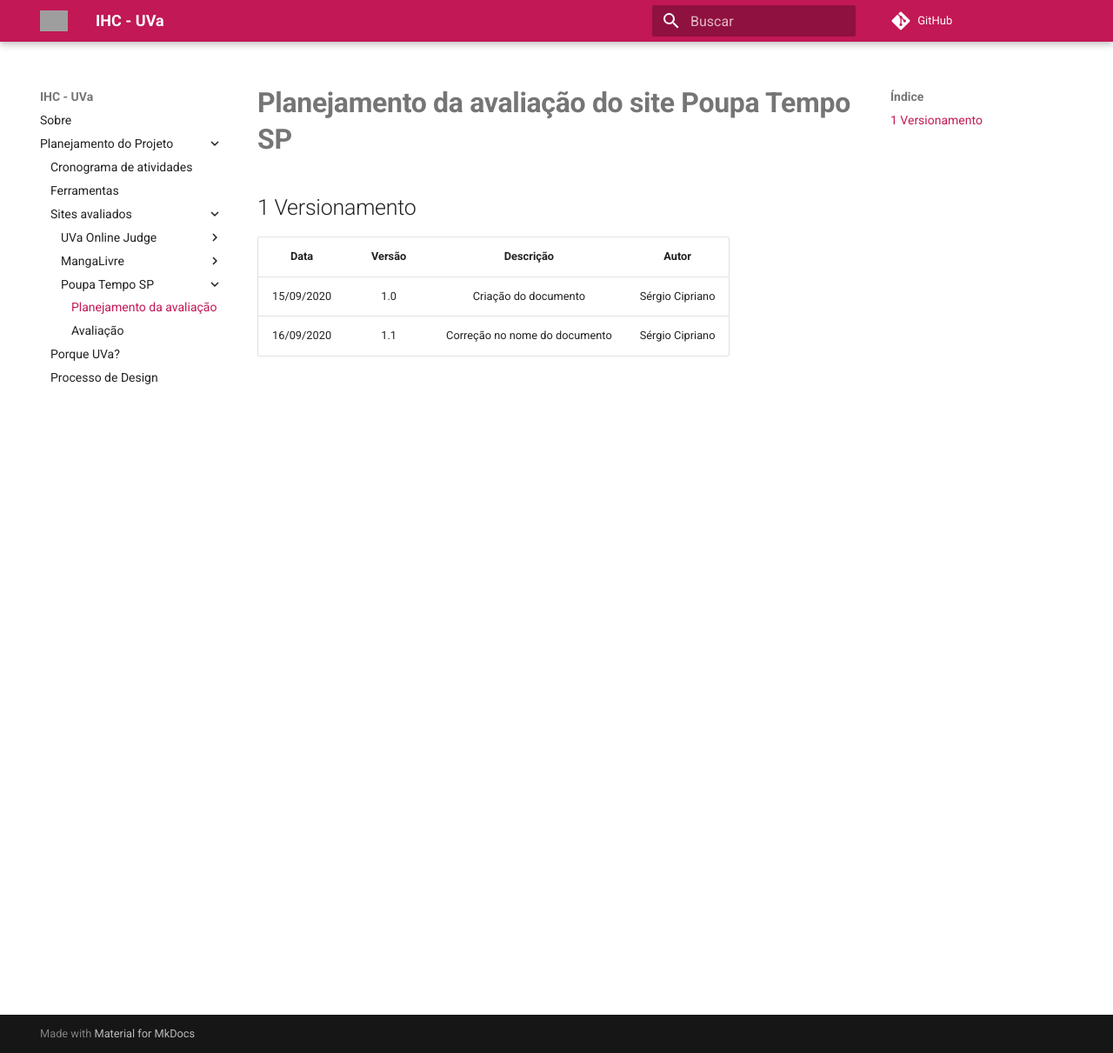
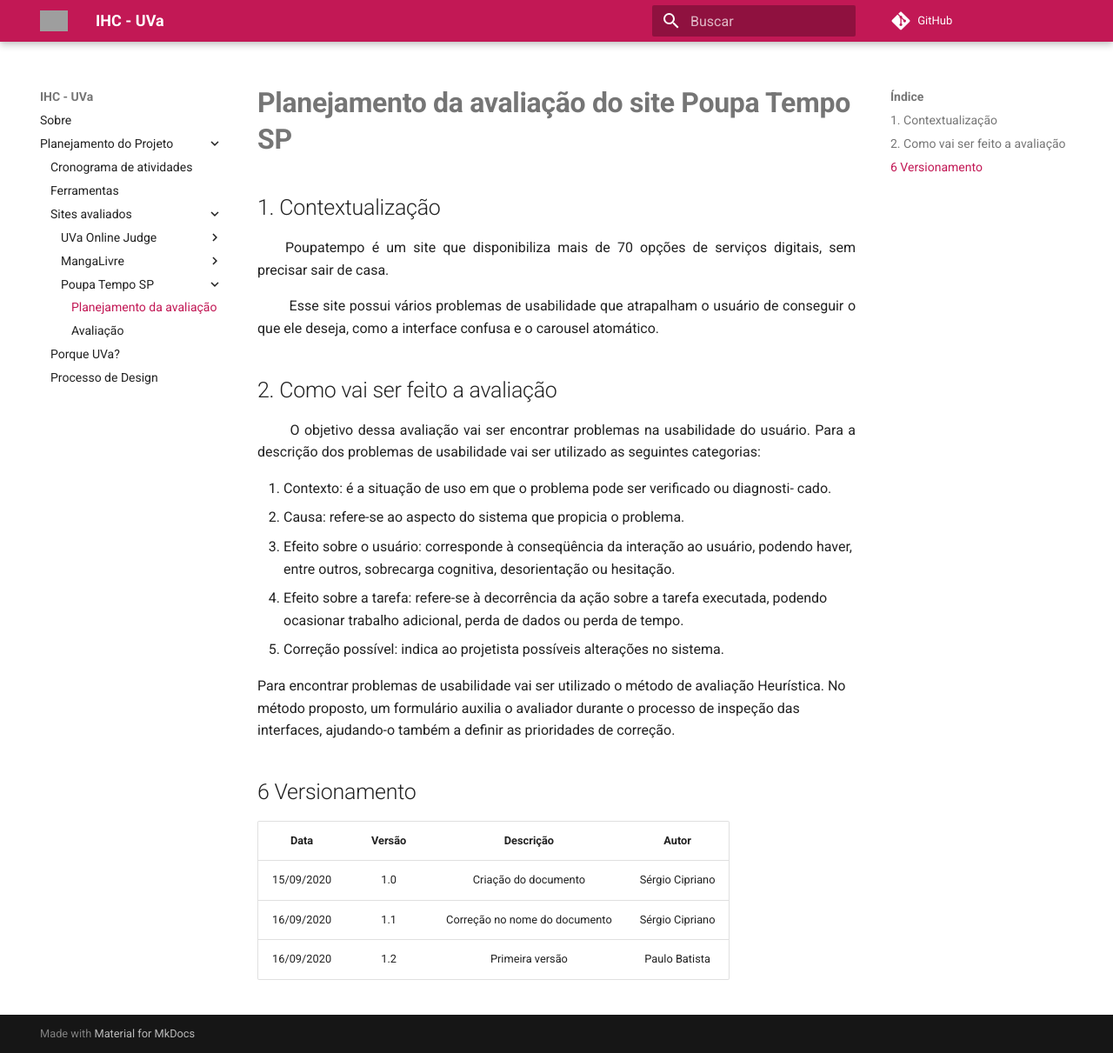
Before and after one commit to WashingtonBispo/2020.1-UVaJudge, an MkDocs documentation site: the page built from docs/planejamentos_individuais/planejamento_poupatemposp.md, in a window 1280 px wide and 1211 px high. Shown: the whole window at 87% size. Built offline with MkDocs 1.6.1 and Material for MkDocs 9.7.7, drawn with Linux system fonts in a browser that asks for light colours; comment, search, counter and statistics services are not loaded; grey boxes are pictures that could not be loaded.

Commit message:
Adição do planejamento da avaliação poupatemposp

```diff
--- a/docs/planejamentos_individuais/planejamento_poupatemposp.md
+++ b/docs/planejamentos_individuais/planejamento_poupatemposp.md
@@ -1,8 +1,35 @@
 # **Planejamento da avaliação do site Poupa Tempo SP**
 
-## 1 Versionamento
+## 1. Contextualização
+
+<p align="justify"> &emsp;&emsp;Poupatempo é um site que disponibiliza mais de 70 opções de serviços digitais, sem
+precisar sair de casa.</p>
+
+<p align="justify"> &emsp;&emsp; Esse site possui vários problemas de usabilidade que atrapalham o usuário de conseguir o
+que ele deseja, como a interface confusa e o carousel atomático.
+</p>
+
+## 2. Como vai ser feito a avaliação
+
+<p align="justify"> &emsp;&emsp; O objetivo dessa avaliação vai ser encontrar problemas na usabilidade do usuário.
+Para a descrição dos problemas de usabilidade vai ser utilizado as seguintes categorias: </p>
+
+1. Contexto: é a situação de uso em que o problema pode ser verificado ou diagnosti-
+   cado.
+2. Causa: refere-se ao aspecto do sistema que propicia o problema.
+3. Efeito sobre o usuário: corresponde à conseqüência da interação ao usuário, podendo
+haver, entre outros, sobrecarga cognitiva, desorientação ou hesitação.
+4. Efeito sobre a tarefa: refere-se à decorrência da ação sobre a tarefa executada,
+podendo ocasionar trabalho adicional, perda de dados ou perda de tempo.
+5. Correção possível: indica ao projetista possíveis alterações no sistema.
+
+  Para encontrar problemas de usabilidade vai ser utilizado o método de avaliação
+Heurística. No método proposto, um formulário auxilia o avaliador durante o processo de inspeção das interfaces, ajudando-o também a definir as prioridades de correção.
+
+## 6 Versionamento
 
 |Data|Versão|Descrição|Autor|
 |:-:|:-:|:-:|:-:|
 |15/09/2020|1.0|Criação do documento|Sérgio Cipriano|
 |16/09/2020|1.1|Correção no nome do documento|Sérgio Cipriano|
+|16/09/2020|1.2|Primeira versão|Paulo Batista|
```
